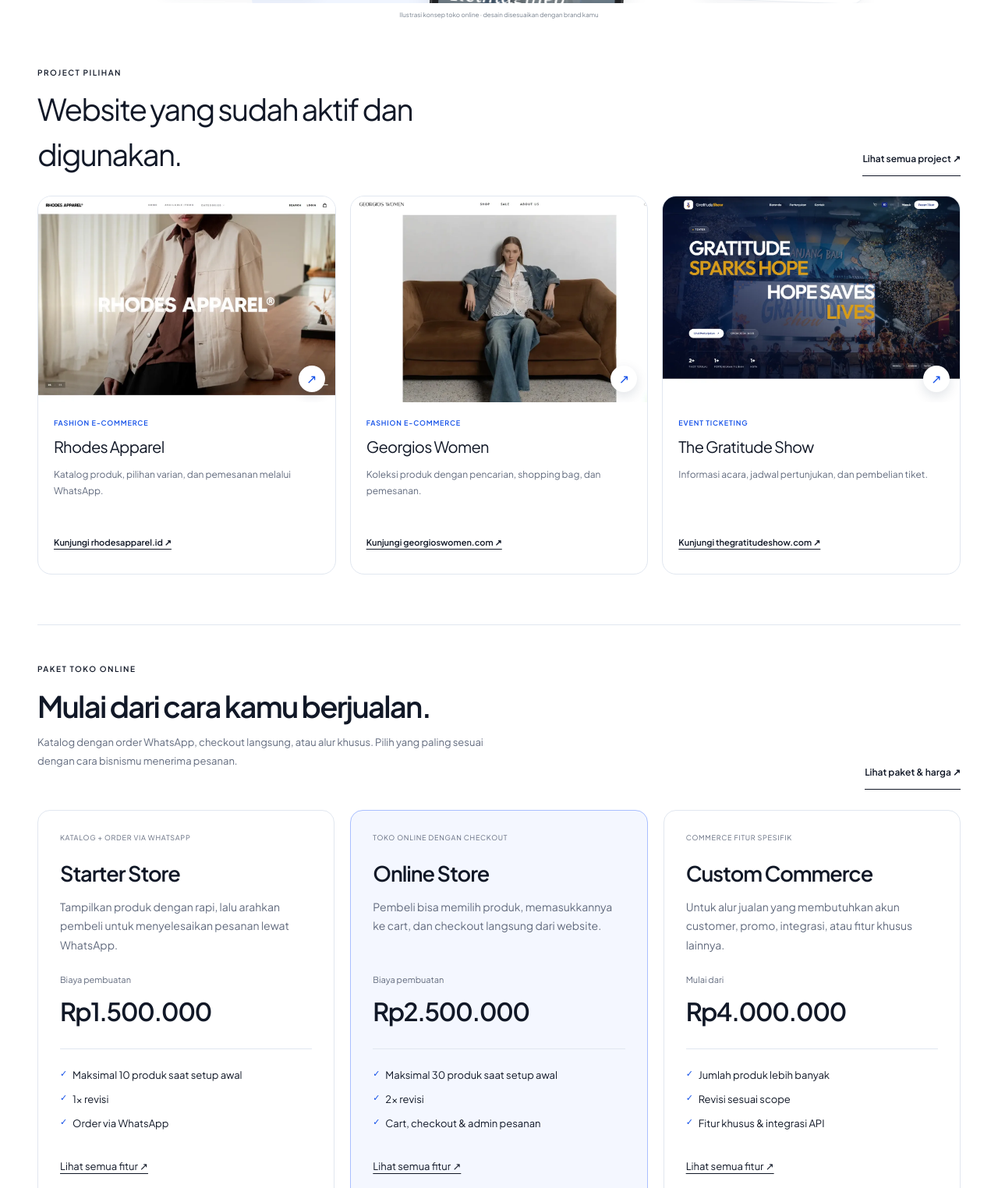
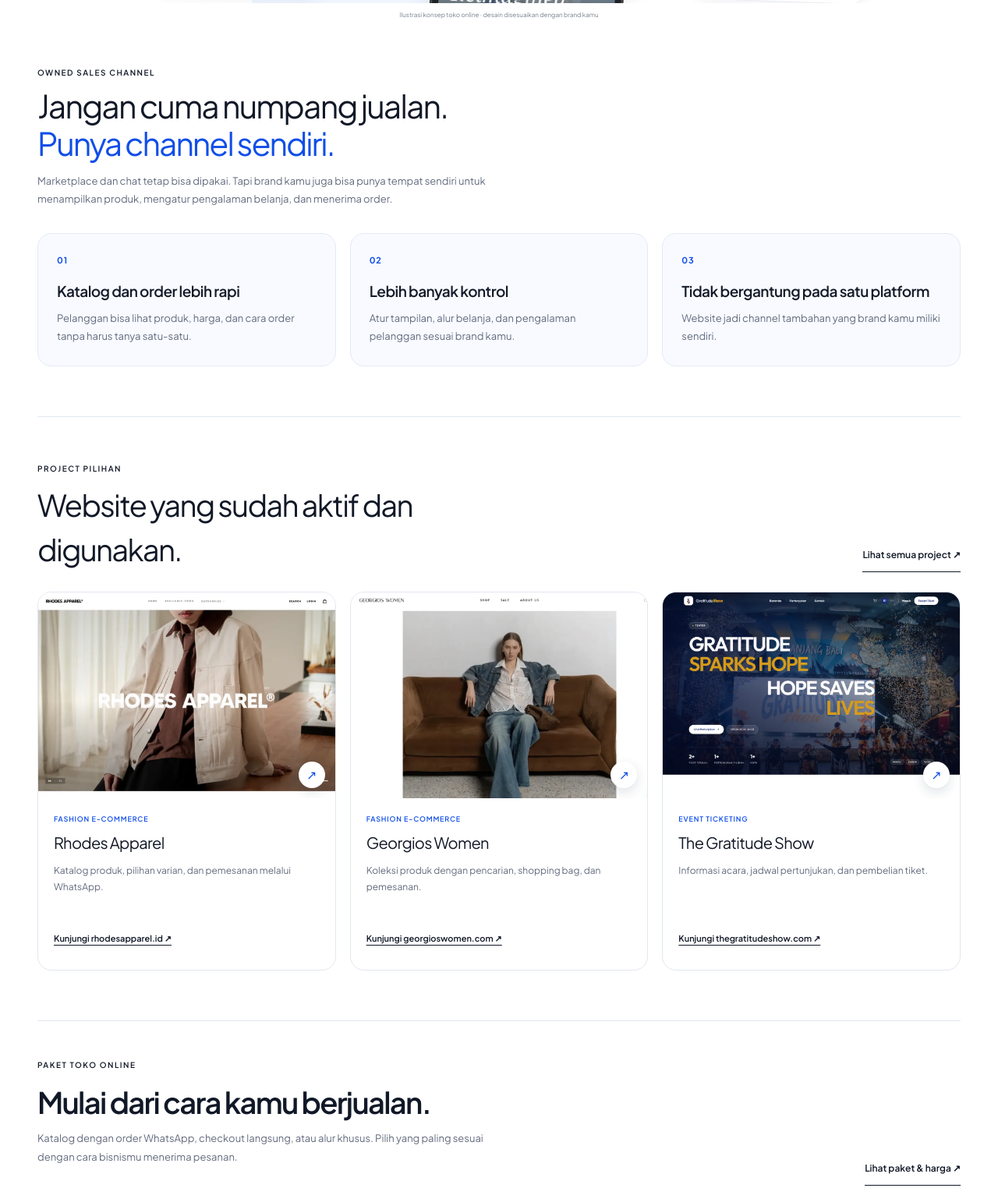
Before and after one commit to anghdi/khuncode-landing, an Astro site: page / in a window 1280 px wide. Shown: the part 853-2377 px from the top of the page at 78% size. Built offline with nearby package versions, Linux system fonts and the light colour scheme; Astro itself is replaced by a stand-in of ours.

Commit message:
up design

```diff
--- a/src/components/Footer.astro
+++ b/src/components/Footer.astro
@@ -7,7 +7,7 @@ const whatsapp = createWhatsAppUrl();
   <div class="wrap">
     <div class="footer-lead">
       <p class="footer-label">KHUNCODE · WEB DEVELOPMENT STUDIO</p>
-      <div><h2>Jualanmu sudah jalan.<br /><span>Websitenya kita siapkan.</span></h2><a class="footer-contact-card" href={whatsapp} target="_blank" rel="noopener noreferrer" data-track-cta="whatsapp" data-location="footer-card"><span class="footer-contact-top">MULAI DARI OBROLAN <span aria-hidden="true">↗</span></span><strong>Konsultasi via WhatsApp</strong><span>Ceritakan kebutuhan tokomu. Kita bantu cari setup yang paling masuk akal.</span></a></div>
+      <div><h2>Jualanmu sudah jalan.<br /><span>Websitenya kita siapkan.</span></h2><a class="footer-contact-card" href={whatsapp} target="_blank" rel="noopener noreferrer" data-track-cta="whatsapp" data-location="footer-card"><span class="footer-contact-top">MULAI DARI OBROLAN <span aria-hidden="true">↗</span></span><strong>Konsultasi via WhatsApp</strong><span>Ceritakan cara kamu berjualan sekarang. Kita bantu cari setup website yang paling masuk akal.</span></a></div>
     </div>
     <div class="footer-grid">
       <div class="footer-about">
--- a/src/data/packages.ts
+++ b/src/data/packages.ts
@@ -5,8 +5,8 @@ export const packages = [
     price: '1.500.000',
     starting: false,
     kicker: 'KATALOG + ORDER VIA WHATSAPP',
-    description: 'Tampilkan produk dengan rapi, lalu arahkan pembeli untuk menyelesaikan pesanan lewat WhatsApp.',
-    audience: 'Untuk UMKM dan brand yang belum membutuhkan cart atau pembayaran otomatis. Pembeli memilih produk di website, lalu melanjutkan pesanan lewat WhatsApp.',
+    description: 'Tampilkan produk dengan rapi di website sendiri, lalu arahkan pembeli untuk menyelesaikan pesanan lewat WhatsApp.',
+    audience: 'Untuk brand yang ingin katalog online rapi dan alur order praktis via WhatsApp tanpa harus kirim foto katalog satu-satu lewat chat.',
     capacity: 'Maksimal 10 produk saat setup awal',
     revision: '1x revisi',
     highlight: 'Order via WhatsApp',
@@ -33,8 +33,8 @@ export const packages = [
     price: '2.500.000',
     starting: false,
     kicker: 'TOKO ONLINE DENGAN CHECKOUT',
-    description: 'Pembeli bisa memilih produk, memasukkannya ke cart, dan checkout langsung dari website.',
-    audience: 'Untuk brand yang ingin proses belanja berlangsung di website, lengkap dengan variasi produk, stok, cart, checkout, dan pengelolaan pesanan.',
+    description: 'Miliki channel penjualan sendiri lengkap dengan cart dan checkout, agar pelanggan bisa transaksi langsung di website.',
+    audience: 'Untuk brand yang ingin punya toko online sendiri dengan cart, checkout, dan pengelolaan pesanan tanpa bergantung penuh pada marketplace.',
     capacity: 'Maksimal 30 produk saat setup awal',
     revision: '2x revisi',
     highlight: 'Cart, checkout & admin pesanan',
@@ -63,8 +63,8 @@ export const packages = [
     price: '4.000.000',
     starting: true,
     kicker: 'COMMERCE FITUR SPESIFIK',
-    description: 'Untuk alur jualan yang membutuhkan akun customer, promo, integrasi, atau fitur khusus lainnya.',
-    audience: 'Untuk bisnis dengan proses penjualan yang lebih kompleks. Fitur, jadwal, dan biaya ditentukan setelah kebutuhan teknis dipetakan bersama.',
+    description: 'Untuk alur jualan yang membutuhkan alur khusus, fitur custom, atau integrasi tertentu di luar paket standar.',
+    audience: 'Untuk bisnis dengan kebutuhan spesifik seperti workflow khusus, integrasi sistem, atau proses belanja yang lebih kompleks.',
     capacity: 'Jumlah produk lebih banyak',
     revision: 'Revisi sesuai scope',
     highlight: 'Fitur khusus & integrasi API',
--- a/src/pages/index.astro
+++ b/src/pages/index.astro
@@ -16,6 +16,7 @@ const faqs = [
   { question: 'Apa yang perlu saya siapkan?', answer: 'Siapkan logo, informasi bisnis, foto dan data produk, harga, serta referensi tampilan jika ada. Kami membantu menyusun struktur websitenya.' },
   { question: 'Apakah produk bisa ditambah sendiri?', answer: 'Pada paket Online Store dan Custom Commerce, pengelolaan produk dapat dilakukan melalui admin. Starter Store mencakup setup awal maksimal 10 produk.' },
   { question: 'Bagaimana jika belum tahu paket yang cocok?', answer: 'Ceritakan cara bisnis menerima pesanan dan jumlah produknya. Kami akan membantu memilih paket tanpa kewajiban langsung membeli.' },
+  { question: 'Apakah website harus menggantikan marketplace?', answer: 'Tidak. Website bisa dipakai berdampingan dengan marketplace dan WhatsApp. Bedanya, kamu juga punya channel sendiri yang bisa diatur sesuai kebutuhan brand.' },
 ];
 const structuredData = {
   '@context': 'https://schema.org',
@@ -32,14 +33,37 @@ const structuredData = {
     <div class="reference-hero-copy">
       <p class="eyebrow hero-enter">WEBSITE E-COMMERCE UNTUK BRAND LOKAL</p>
       <h1 class="hero-enter">Produkmu layak tampil menarik.<br /><em>Belanjanya juga harus mudah.</em></h1>
-      <p class="reference-description hero-enter"><strong>Bikin pelanggan lihat produk, harga, dan cara order tanpa harus tanya satu-satu lewat chat.</strong><span>Kami merancang toko online yang rapi, cepat, dan nyaman dipakai—mulai dari katalog dengan order WhatsApp sampai checkout langsung.</span></p>
+      <p class="reference-description hero-enter"><strong>Bikin pelanggan lihat produk, harga, dan cara order dalam satu tempat — tanpa harus bergantung terus pada chat atau marketplace.</strong><span>Kami merancang toko online yang rapi, cepat, dan nyaman dipakai — mulai dari katalog dengan order WhatsApp sampai checkout langsung.</span></p>
       <p class="hero-offer hero-enter"><strong>Mulai Rp1,5 juta</strong><span>Konsultasi kebutuhan tanpa biaya · Tidak wajib langsung membeli</span></p>
       <div class="reference-actions hero-enter"><a class="button" href={contact} target="_blank" rel="noopener noreferrer" data-track-cta="whatsapp" data-location="homepage-hero">Konsultasi via WhatsApp <span aria-hidden="true">↗</span></a><a class="reference-secondary" href="#harga">Lihat paket &amp; harga</a></div>
     </div>
     <StorefrontShowcase />
   </section>
 
-
+  <section class="owned-channel-section wrap" aria-labelledby="channel-heading">
+    <div class="owned-channel-heading">
+      <p class="eyebrow">OWNED SALES CHANNEL</p>
+      <h2 id="channel-heading">Jangan cuma numpang jualan.<br /><em>Punya channel sendiri.</em></h2>
+      <p class="section-intro">Marketplace dan chat tetap bisa dipakai. Tapi brand kamu juga bisa punya tempat sendiri untuk menampilkan produk, mengatur pengalaman belanja, dan menerima order.</p>
+    </div>
+    <div class="channel-benefits-grid">
+      <article class="channel-benefit-card">
+        <span class="channel-benefit-num">01</span>
+        <h3>Katalog dan order lebih rapi</h3>
+        <p>Pelanggan bisa lihat produk, harga, dan cara order tanpa harus tanya satu-satu.</p>
+      </article>
+      <article class="channel-benefit-card">
+        <span class="channel-benefit-num">02</span>
+        <h3>Lebih banyak kontrol</h3>
+        <p>Atur tampilan, alur belanja, dan pengalaman pelanggan sesuai brand kamu.</p>
+      </article>
+      <article class="channel-benefit-card">
+        <span class="channel-benefit-num">03</span>
+        <h3>Tidak bergantung pada satu platform</h3>
+        <p>Website jadi channel tambahan yang brand kamu miliki sendiri.</p>
+      </article>
+    </div>
+  </section>
 
   <section id="portfolio" class="featured-work wrap" aria-labelledby="client-heading">
     <div class="featured-work-heading"><div><p class="eyebrow">PROJECT PILIHAN</p><h2 id="client-heading">Website yang sudah aktif dan digunakan.</h2></div><a class="text-link" href="/portfolio">Lihat semua project ↗</a></div>
@@ -49,7 +73,7 @@ const structuredData = {
   <section id="harga" class="section wrap compact-offers">
     <div class="section-heading"><div><p class="eyebrow">PAKET TOKO ONLINE</p><h2>Mulai dari cara kamu berjualan.</h2><p class="section-intro">Katalog dengan order WhatsApp, checkout langsung, atau alur khusus. Pilih yang paling sesuai dengan cara bisnismu menerima pesanan.</p></div><a class="text-link" href="/harga">Lihat paket &amp; harga ↗</a></div>
     <PackagePricing />
-    <div class="compact-studio"><div id="tentang"><h3>Dibuat untuk brand kamu</h3><p>Kami tidak sekadar memasang template. Struktur, tampilan, dan alur belanja disusun mengikuti produk serta cara bisnismu menerima pesanan.</p></div><div id="proses"><h3>Dari obrolan sampai online</h3><p>Kita bahas kebutuhan, susun desain, bangun dan uji websitenya, lalu bantu sampai siap digunakan.</p><a class="text-link" href="/layanan">Lihat cara kami bekerja ↗</a></div></div>
+    <div class="compact-studio"><div id="tentang"><h3>Dibuat untuk brand kamu</h3><p>Kami tidak sekadar memasang template. Struktur, tampilan, dan alur belanja disusun mengikuti produk serta cara bisnismu menerima pesanan.</p></div><div id="proses"><h3>Dari obrolan sampai online</h3><p>Kita bahas kebutuhan bisnismu, susun desain, bangun websitenya, lalu bantu sampai siap digunakan menerima pesanan.</p><a class="text-link" href="/layanan">Lihat cara kami bekerja ↗</a></div></div>
   </section>
 
   <section class="section wrap homepage-faq" aria-labelledby="faq-heading">
--- a/src/styles/reference-home.css
+++ b/src/styles/reference-home.css
@@ -52,6 +52,17 @@
 .message-preview { background: #f2f5fb; border-radius: 10px; display: flex; align-items: center; gap: 11px; padding: 11px; margin-top: 10px; }.message-preview>span { width: 29px; height: 29px; display: grid; place-items: center; background: #dbe7ff; border-radius: 50%; color: #104ee8; }.message-preview p { font-size: 10px; line-height: 1.6; }
 .message-footer { display: flex; align-items: center; gap: 6px; font-size: 8px; color: #59697b; margin-top: 10px; }.message-dot { width: 5px; height: 5px; background: #104ee8; border-radius: 50%; }
 .storefront-showcase figcaption { position: absolute; bottom: 0; left: 0; right: 0; z-index: 3; background: #fff; padding-top: 9px; font-size: 8px; color: #77818e; text-align: center; min-height: 23px; }
+.owned-channel-section { padding-block: 58px 64px; border-bottom: 1px solid var(--line); }
+.owned-channel-heading { max-width: 680px; margin-bottom: 32px; }
+.owned-channel-heading .eyebrow { margin-bottom: 10px; }
+.owned-channel-heading h2 { font-size: clamp(28px,3.2vw,44px); letter-spacing: -.045em; line-height: 1.18; margin: 0; }
+.owned-channel-heading h2 em { font-family: inherit; font-weight: 400; font-style: normal; color: var(--accent); }
+.owned-channel-heading .section-intro { margin-top: 14px; color: var(--muted); font-size: 13px; line-height: 1.85; max-width: 620px; }
+.channel-benefits-grid { display: grid; grid-template-columns: repeat(3,minmax(0,1fr)); gap: 18px; }
+.channel-benefit-card { background: #f8faff; border: 1px solid #e2eaf7; border-radius: 18px; padding: 26px 24px; display: flex; flex-direction: column; }
+.channel-benefit-num { font-size: 11px; font-weight: 700; color: var(--accent); letter-spacing: .08em; margin-bottom: 16px; }
+.channel-benefit-card h3 { font-size: 19px; font-weight: 600; letter-spacing: -.03em; margin: 0 0 10px; color: #141b29; }
+.channel-benefit-card p { font-size: 13px; line-height: 1.75; color: var(--muted); margin: 0; }
 .featured-work { padding-block: 58px 64px; border-bottom: 1px solid var(--line); }
 .featured-work-heading { display: flex; justify-content: space-between; align-items: end; gap: 30px; margin-bottom: 25px; }
 .featured-work-heading .eyebrow { margin-bottom: 10px; }.featured-work-heading h2 { max-width: 620px; font-size: clamp(28px,3vw,42px); letter-spacing: -.045em; }
@@ -112,6 +123,13 @@
  .tile-catalog { top: 172px; left: 0; width: 128px; padding: 12px; }.tile-catalog strong { font-size: 17px; }.tile-catalog>span:last-of-type { font-size: 8px; }.catalog-lines { display: none; }
  .tile-checkout { top: 43px; right: 0; width: 125px; min-height: 88px; padding: 12px; }.tile-checkout strong { font-size: 16px; }.tile-caption { font-size: 6px; }.checkout-icon { display: none; }.tile-checkout div>span:last-child { font-size: 7px; line-height: 1.7; display: block; }
  .storefront-showcase figcaption { font-size: 7px; padding-top: 7px; }
+ .owned-channel-section { padding-block: 42px; }
+ .owned-channel-heading { margin-bottom: 24px; }
+ .owned-channel-heading h2 { font-size: 30px; }
+ .channel-benefits-grid { grid-template-columns: 1fr; gap: 14px; }
+ .channel-benefit-card { padding: 20px; border-radius: 16px; }
+ .channel-benefit-card h3 { font-size: 17px; }
+ .channel-benefit-card p { font-size: 12px; }
  .featured-work { padding-block: 42px; }.featured-work-heading { align-items: start; flex-direction: column; gap: 12px; margin-bottom: 20px; }.featured-work-heading h2 { font-size: 30px; }.featured-work-grid { grid-template-columns: 1fr; gap: 16px; }.featured-project-copy h3+p { min-height: 0; }
  .reference-home .compact-offers { padding-top: 36px; }
  .reference-home .section-intro { font-size: 12px; }
```
